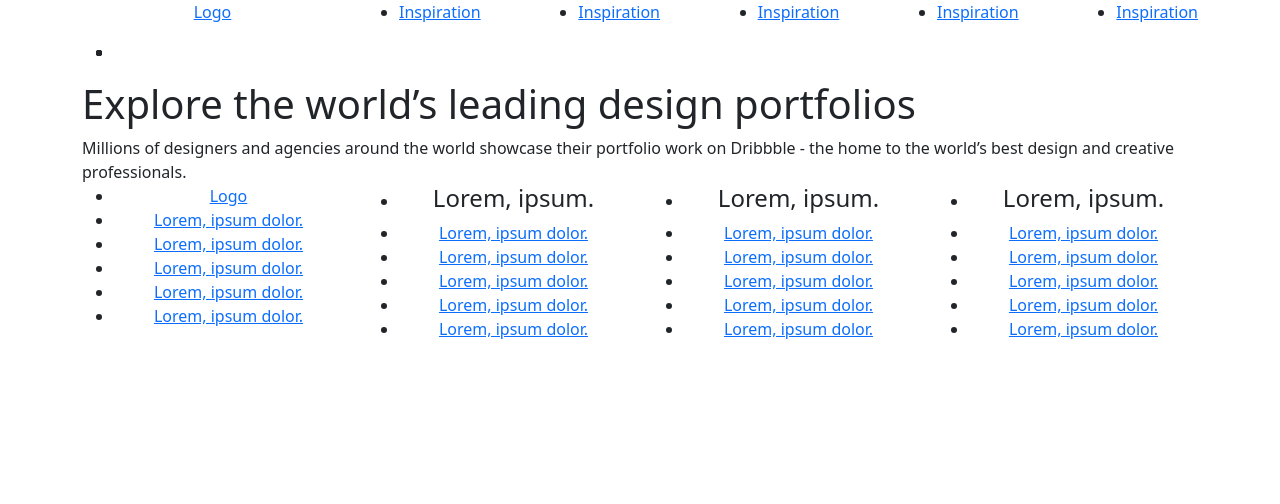
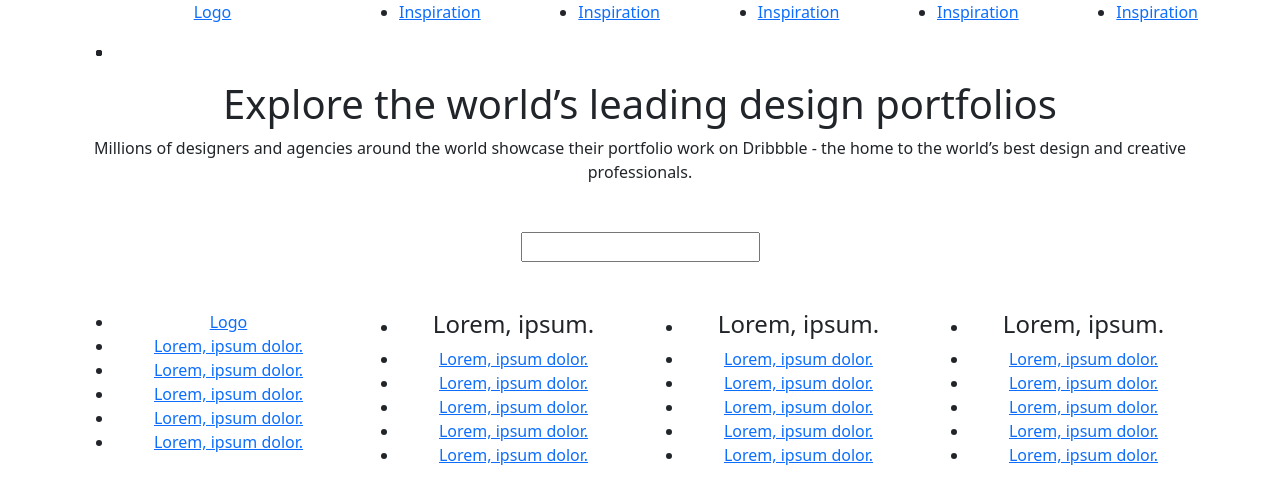
Before and after one commit to SDGM21/Minified-Market, a React (Vite) app: page /home in a window 1280 px wide. Shown: the top 504 px of the page. Built offline with nearby package versions, Linux system fonts and the light colour scheme.

Commit message:
banner text added

```diff
--- a/src/components/home/Banner.tsx
+++ b/src/components/home/Banner.tsx
@@ -5,8 +5,8 @@ export const HeaderBanner = () => {
 	return (<>
 		<section id="header-banner">
 			<Container>
-				<Row className="d-flex justify-center">
-					<Col>
+				<Row className="d-flex justify-center text-center">
+					<Col xs={12}>
 						<nav>
 							<ul className="d-flex">
 								<li><Link to=""></Link></li>
@@ -16,15 +16,13 @@ export const HeaderBanner = () => {
 							</ul>
 						</nav>
 					</Col>
-				</Row>
-				<Row >
-					<Col>
+					<Col xs={12}>
 						<h1>Explore the world’s leading design portfolios</h1>
 						<span>Millions of designers and agencies around the world showcase their portfolio work on Dribbble - the home to the world’s best design and creative professionals.</span>
 					</Col>
-				</Row>
-				<Row>
-
+					<Col xs={12} className="my-5">
+						<input type="text" />
+					</Col>
 				</Row>
 			</Container>
 		</section>
```
